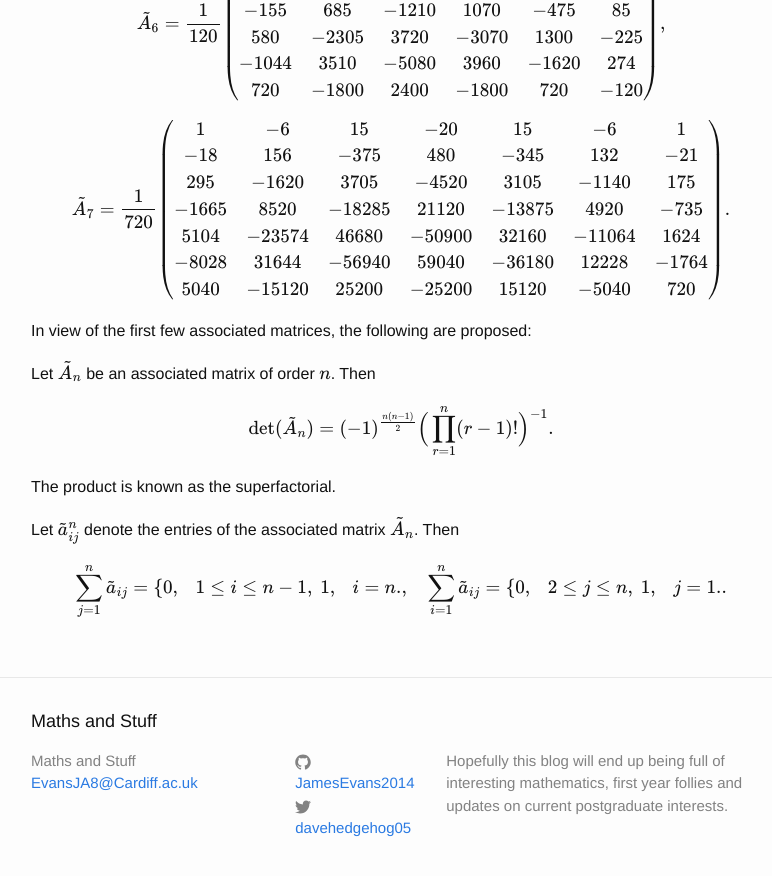
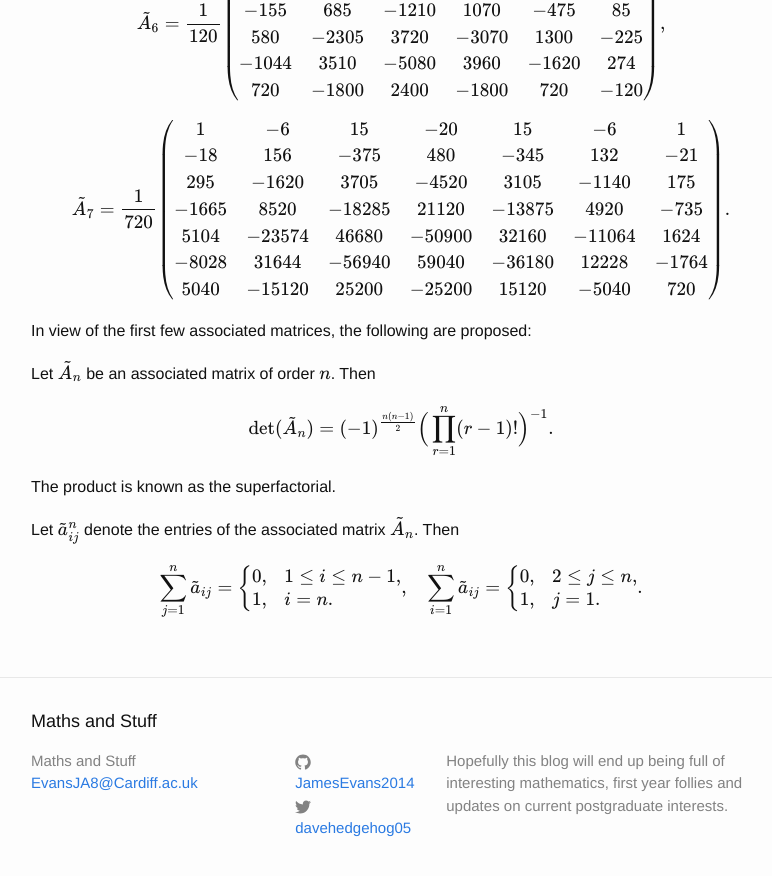
Before and after one commit to JamesEvans2014/JamesEvans2014.github.io, a Jekyll site: the page built from _posts/2014-10-25-Stirling-Matrices-Part-2.md, in a window 1280 px wide and 900 px high, scrolled down 664 px. Shown: the top 876 px of the window, without its empty margins (239-1011 px from the left). Built offline with Jekyll 4.4.1, drawn with Linux system fonts in a browser that asks for light colours; formulas are drawn with MathJax 3.

```diff
--- a/_posts/2014-10-25-Stirling-Matrices-Part-2.md
+++ b/_posts/2014-10-25-Stirling-Matrices-Part-2.md
@@ -36,7 +36,7 @@ The product is known as the superfactorial.
 Let \\(\tilde {a}^n\_{ij}\\) denote the entries of the associated matrix \\(\tilde {A}_n\\). Then
 \\[
 \begin {equation}
-\sum\_{j=1}^n\tilde {a}\_{ij}= \begin {cases} 0,\ \ \ 1\leq i\leq n-1,\\ 1,\ \ \ i=n.\end {cases},\ \ \
-\sum\_{i=1}^n\tilde {a}\_{ij}= \begin {cases} 0,\ \ \ 2\leq j\leq n,\\ 1,\ \ \ j=1.\end {cases}.
+\sum\_{j=1}^n\tilde {a}\_{ij}= \begin {cases} 0,\ \ \ 1\leq i\leq n-1,\\\ 1,\ \ \ i=n.\end {cases},\ \ \
+\sum\_{i=1}^n\tilde {a}\_{ij}= \begin {cases} 0,\ \ \ 2\leq j\leq n,\\\ 1,\ \ \ j=1.\end {cases}.
 \end {equation}
 \\]
```
